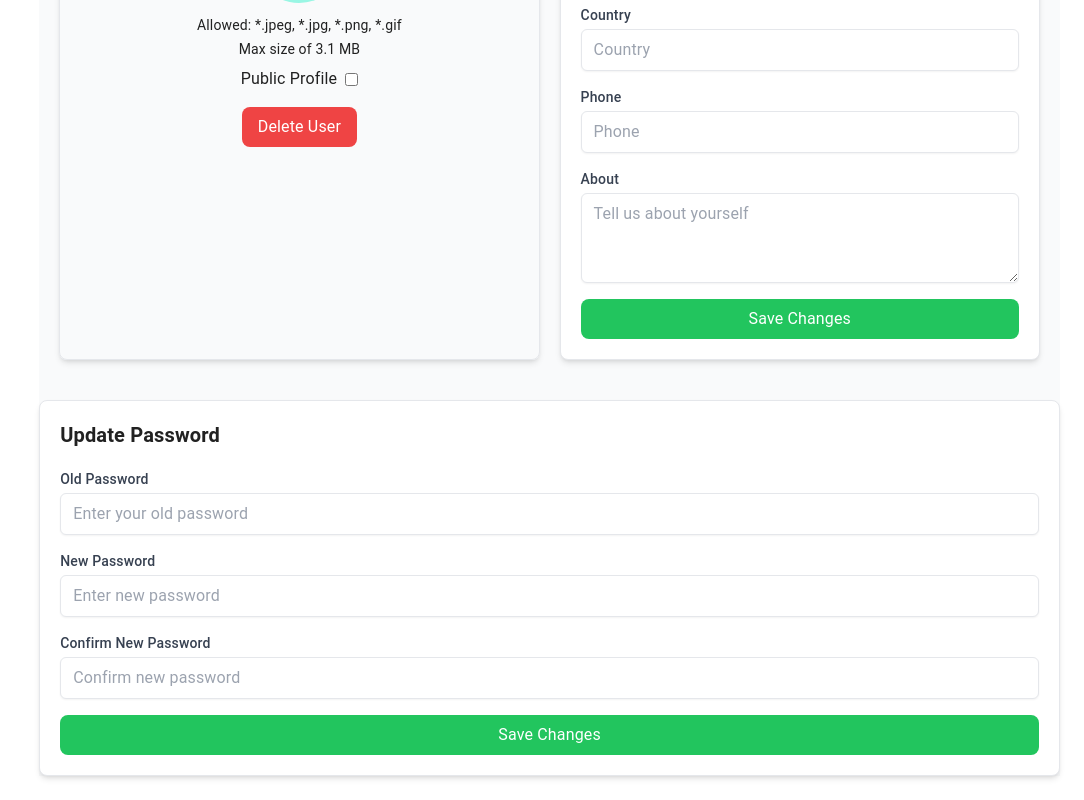
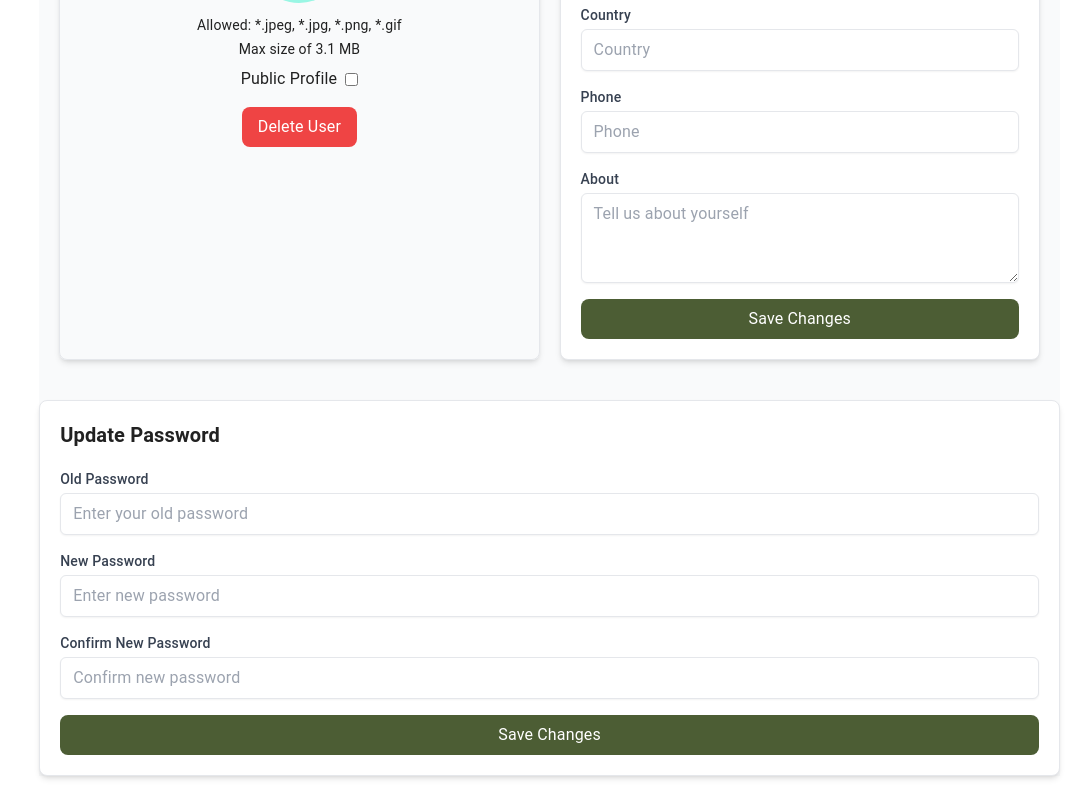
Before and after one commit to ANUXR4G/Nebula-Dashboard, a React (Create React App) app: page /dashboard/profile in a window 1280 px wide. Shown: the part 1061-1861 px from the top of the page, without its empty margins (196-1280 px from the left). Built offline with nearby package versions, Linux system fonts and the light colour scheme.

Commit message:
Initial Commit

```diff
--- a/src/components/Login/Home/profile.jsx
+++ b/src/components/Login/Home/profile.jsx
@@ -123,7 +123,7 @@ const UserProfileSettings = () => {
               />
             </div>
             {/* Save Changes Button */}
-            <button className="w-full px-4 py-2 text-white bg-green-500 rounded-lg">
+            <button className="w-full px-4 py-2 text-white bg-[#4c5d34] rounded-lg">
               Save Changes
             </button>
           </form>
@@ -175,7 +175,7 @@ const UpdatePassword = () => {
           />
         </div>
         {/* Save Changes Button */}
-        <button className="w-full px-4 py-2 text-white bg-green-500 rounded-lg hover:bg-green-600 focus:outline-none transition duration-200">
+        <button className="w-full px-4 py-2 text-white bg-[#4c5d34] rounded-lg hover:bg-green-600 focus:outline-none transition duration-200">
           Save Changes
         </button>
       </form>
```
